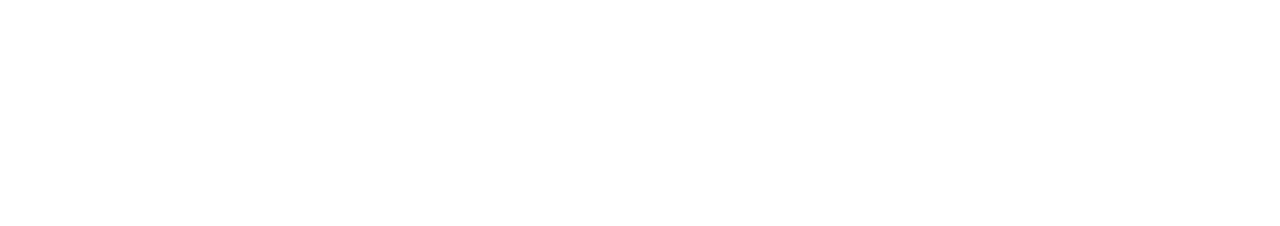
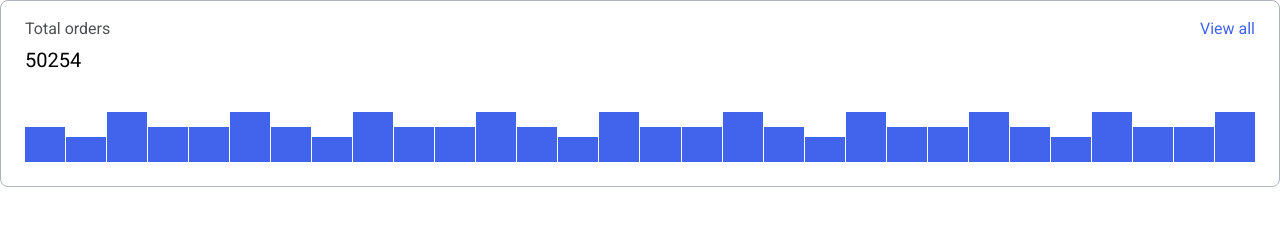
Before and after one commit to js-tasks-ru/htmlcss-20230530_malafeevartem, a website: page 04-lection2/01-histogram/index.html in a window 1280 px wide. Drawn offline with Linux system fonts and the light colour scheme.

Commit message:
add solution for task "histogram"

```diff
--- a/04-lection2/01-histogram/histogram.css
+++ b/04-lection2/01-histogram/histogram.css
@@ -0,0 +1,74 @@
+.histogram {
+    display: flex;
+    flex-direction: column;
+    row-gap: 39px;
+
+    padding: 16px 24px 24px;
+
+    font-family: Iter, sans-serif;
+    font-size: 16px;
+    line-height: 24px;
+
+    border: 1px solid var(--grey-3);
+    border-radius: 8px;
+}
+
+.histogram__header {
+    display: flex;
+    justify-content: space-between;
+    align-items: baseline;
+}
+
+.histogram__information {
+    display: flex;
+    flex-direction: column;
+    row-gap: 6px;
+}
+
+.histogram__title {
+    margin: 0;
+
+    font: inherit;
+    opacity: 0.8;
+    color: var(--black);
+}
+
+.histogram__total {
+    font: inherit;
+    font-size: 20px;
+    line-height: 26px;
+}
+
+.histogram__link {
+    color: var(--blue);
+
+    text-decoration: none;
+}
+
+.histogram__chart {
+    display: flex;
+    align-items: flex-end;
+    column-gap: 1px;
+
+
+    height: 50px;
+}
+
+.histogram__column {
+    flex-grow: 1;
+    height: 100%;
+
+    background-color: var(--blue);
+}
+
+.histogram__column_s {
+    height: 20%;
+}
+
+.histogram__column_m {
+    height: 50%;
+}
+
+.histogram__column_s {
+    height: 70%;
+}
--- a/04-lection2/01-histogram/index.html
+++ b/04-lection2/01-histogram/index.html
@@ -6,6 +6,46 @@
         <link rel="stylesheet" href="./histogram.css">
     </head>
     <body>
-
+        <div class="histogram">
+            <div class="histogram__header">
+                <div class="histogram__information">
+                    <h2 class="histogram__title">Total orders</h2>
+                    <div class="histogram__total">50254</div>
+                </div>
+                <a class="histogram__link" href="#">View all</a>
+            </div>
+            <div class="histogram__chart">
+                <div class="histogram__column histogram__column_s"></div>
+                <div class="histogram__column histogram__column_m"></div>
+                <div class="histogram__column histogram__column_l"></div>
+                <div class="histogram__column histogram__column_s"></div>
+                <div class="histogram__column histogram__column_s"></div>
+                <div class="histogram__column histogram__column_l"></div>
+                <div class="histogram__column histogram__column_s"></div>
+                <div class="histogram__column histogram__column_m"></div>
+                <div class="histogram__column histogram__column_l"></div>
+                <div class="histogram__column histogram__column_s"></div>
+                <div class="histogram__column histogram__column_s"></div>
+                <div class="histogram__column histogram__column_l"></div>
+                <div class="histogram__column histogram__column_s"></div>
+                <div class="histogram__column histogram__column_m"></div>
+                <div class="histogram__column histogram__column_l"></div>
+                <div class="histogram__column histogram__column_s"></div>
+                <div class="histogram__column histogram__column_s"></div>
+                <div class="histogram__column histogram__column_l"></div>
+                <div class="histogram__column histogram__column_s"></div>
+                <div class="histogram__column histogram__column_m"></div>
+                <div class="histogram__column histogram__column_l"></div>
+                <div class="histogram__column histogram__column_s"></div>
+                <div class="histogram__column histogram__column_s"></div>
+                <div class="histogram__column histogram__column_l"></div>
+                <div class="histogram__column histogram__column_s"></div>
+                <div class="histogram__column histogram__column_m"></div>
+                <div class="histogram__column histogram__column_l"></div>
+                <div class="histogram__column histogram__column_s"></div>
+                <div class="histogram__column histogram__column_s"></div>
+                <div class="histogram__column histogram__column_l"></div>
+            </div>
+        </div>
     </body>
 </html>
--- a/assets/css/main.css
+++ b/assets/css/main.css
@@ -10,7 +10,7 @@
     --black: #212429;
     --pink: #F784AD;
     --purple: #7048E8;
-    --blue: #374FC7;
+    --blue: #4263EB;
     --red: #F03D3E;
     --grey-1: #F8F9FA;
     --grey-2: #DDE2E5;
```
